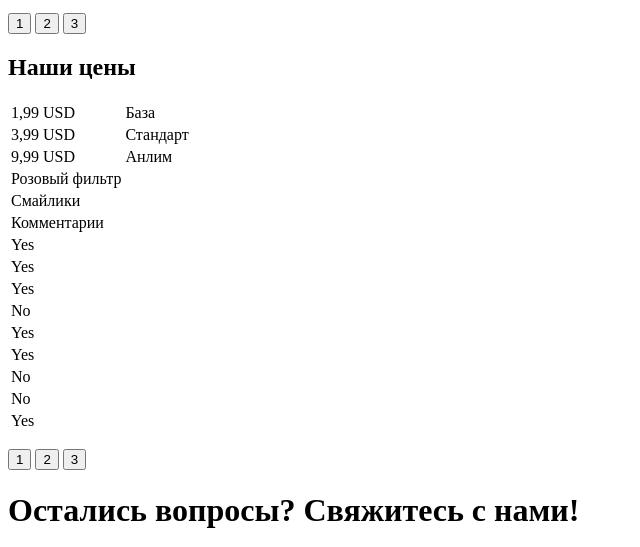
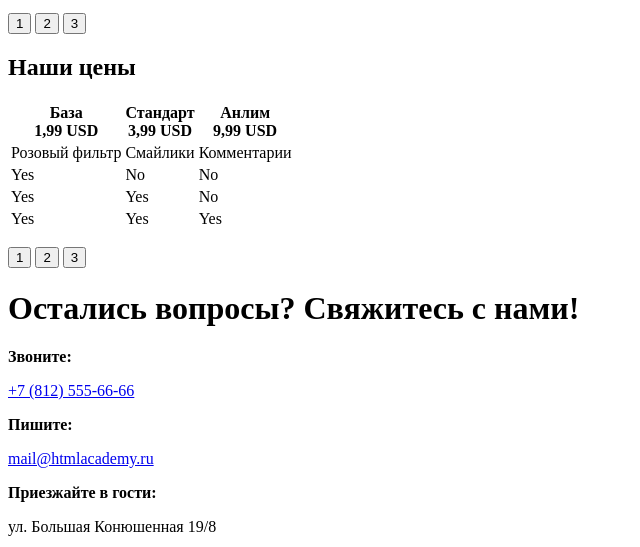
Before and after one commit to TatianaSivo/974889-pink-17, a website: page source/index.html in a window 1280 px wide. Shown: the part 1097-1644 px from the top of the page, without its empty margins (0-640 px from the left). Drawn offline with Linux system fonts and the light colour scheme; files whose address does not match are found by name.

Commit message:
Разметка главной 3

```diff
--- a/source/index.html
+++ b/source/index.html
@@ -109,40 +109,24 @@
                 <h2 class="visually-hidden">Наши цены</h2>
                 <table class="price__list">
                     <tr>
-                        <td class="price__value">
-                            1,99 USD
-                        </td>
-                        <td class="price__field">
-                            База
-                        </td>
+                        <th class="price__value">
+                            База<br>1,99 USD
+                        </th>
+                        <th class="price__value">
+                            Стандарт<br>3,99 USD
+                        </th>
+                        <th class="price__value">
+                            Анлим<br>9,99 USD
+                        </th>
                     </tr>
-                    <tr>
-                        <td class="price__value">
-                            3,99 USD
-                        </td>
-                        <td class="price__field">
-                            Стандарт
-                        </td>
-                    </tr>
-                    <tr>
-                        <td class="price__value">
-                            9,99 USD
-                        </td>
-                        <td class="price__field">
-                            Анлим
-                        </td>
-                    </tr>
+
                     <tr>
                         <td class="price__feature">
                             Розовый фильтр
                         </td>
-                    </tr>
-                    <tr>
                         <td class="price__feature">
                             Смайлики
                         </td>
-                    </tr>
-                    <tr>
                         <td class="price__feature">
                             Комментарии
                         </td>
@@ -151,18 +135,9 @@
                         <td class="price__check">
                             Yes
                         </td>
-                    </tr>
-                    <tr>
                         <td class="price__check">
-                            Yes
+                            No
                         </td>
-                    </tr>
-                    <tr>
-                        <td class="price__check">
-                            Yes
-                        </td>
-                    </tr>
-                    <tr>
                         <td class="price__check">
                             No
                         </td>
@@ -171,23 +146,20 @@
                         <td class="price__check">
                             Yes
                         </td>
-                    </tr>
-                    <tr>
                         <td class="price__check">
                             Yes
                         </td>
-                    </tr>
-                    <tr>
                         <td class="price__check">
                             No
                         </td>
                     </tr>
                     <tr>
                         <td class="price__check">
-                            No
+                            Yes
                         </td>
-                    </tr>
-                    <tr>
+                        <td class="price__check">
+                            Yes
+                        </td>
                         <td class="price__check">
                             Yes
                         </td>
```
